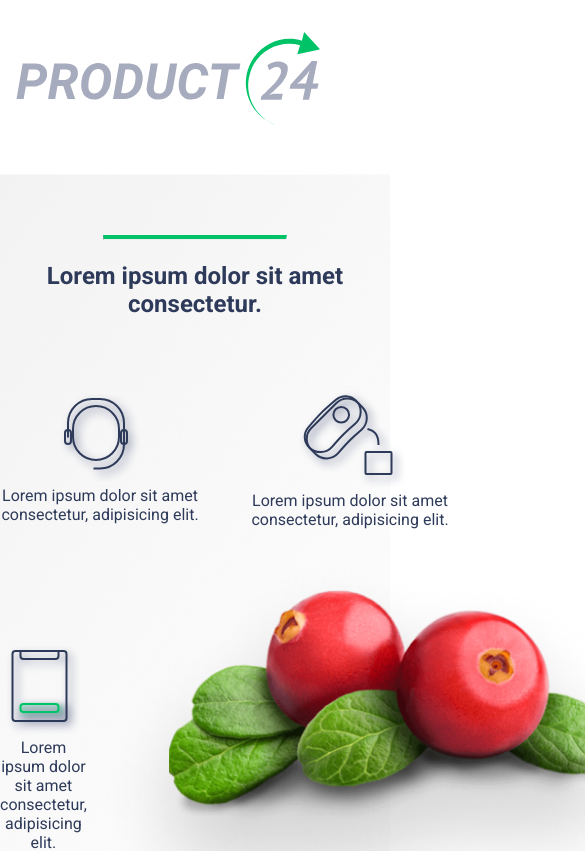
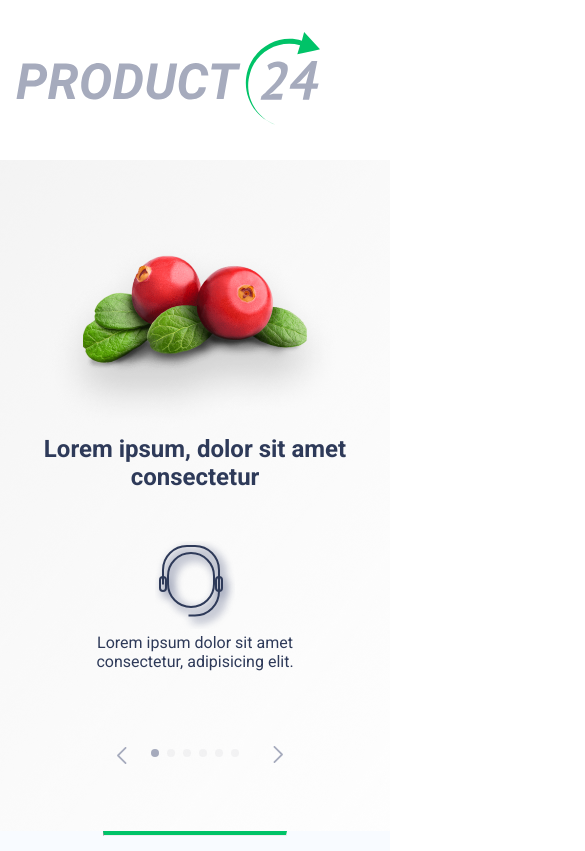
Before and after one commit to sed9xa/Product24, a Vue app: page / in a window 390 px wide. Shown: the top 851 px of the page, 585 px wide, since content can reach past the window. Built offline with nearby package versions, Linux system fonts and the light colour scheme.

Commit message:
some last changes

```diff
--- a/src/components/productAnswers.vue
+++ b/src/components/productAnswers.vue
@@ -73,7 +73,6 @@ export default {
       for (let i = 0; i < this.answers.length; i++) {
         //this.answers[i].active = false;
         if (this.answers[i].id === id) {
-          console.log(this.answers[i].id, id, this.answers[i].active);
           if (this.answers[i].active === true) {
             this.answers[i].active = false;
           } else if (this.answers[i].active === false) {
@@ -98,16 +97,12 @@ export default {
 .answers__container {
   margin: 70px 80px 0;
 }
-.answers__inner {
-}
 .answers__title {
   max-width: 500px;
   margin: 0 auto 15px;
 }
 .answers__subtitle {
   margin-bottom: 25px;
-}
-.answers__togglers {
 }
 .answers__toggler {
   border-bottom: 1px solid #e7ebf0;
--- a/src/components/productMain.vue
+++ b/src/components/productMain.vue
@@ -41,42 +41,99 @@
           >
         </div>
       </div>
-      <swiper
-        :slides-per-view="3"
-        :space-between="50"
-        @swiper="onSwiper"
-        @slideChange="onSlideChange"
-      >
-        <swiper-slide>Slide 1</swiper-slide>
-        <swiper-slide>Slide 2</swiper-slide>
-        <swiper-slide>Slide 3</swiper-slide>
-        ...
-      </swiper>
+      <div class="berry__swiper">
+        <h1 class="swiper__title">Lorem ipsum, dolor sit amet consectetur</h1>
+        <swiper
+          :loop="true"
+          :modules="modules"
+          :navigation="{ nextEl: '.nextArrow', prevtEl: '.prevArrow' }"
+          :pagination="{
+            clickable: true,
+            el: '.swiper-pagination',
+          }"
+          :slides-per-view="1"
+          :space-between="50"
+        >
+          <swiper-slide class="berry__slider"
+            ><berry-block :imgSrc="'headphones'"
+              >Lorem ipsum dolor sit amet consectetur, adipisicing
+              elit.</berry-block
+            ></swiper-slide
+          >
+          <swiper-slide class="berry__slider"
+            ><berry-block :imgSrc="'ellipseCircle'"
+              >Lorem ipsum dolor sit amet consectetur, adipisicing
+              elit.</berry-block
+            ></swiper-slide
+          >
+          <swiper-slide class="berry__slider"
+            ><berry-block :imgSrc="'pad'"
+              >Lorem ipsum dolor sit amet consectetur, adipisicing
+              elit.</berry-block
+            ></swiper-slide
+          >
+          <swiper-slide class="berry__slider"
+            ><berry-block :imgSrc="'ellipseCircle'"
+              >Lorem ipsum dolor sit amet consectetur, adipisicing
+              elit.</berry-block
+            ></swiper-slide
+          >
+          <swiper-slide class="berry__slider"
+            ><berry-block :imgSrc="'headphones'"
+              >Lorem ipsum dolor sit amet consectetur, adipisicing
+              elit.</berry-block
+            ></swiper-slide
+          >
+          <swiper-slide class="berry__slider"
+            ><berry-block :imgSrc="'circleSquare'"
+              >Lorem ipsum dolor sit amet consectetur, adipisicing
+              elit.</berry-block
+            ></swiper-slide
+          >
+
+          <div class="prevArrow"></div>
+          <div class="swiper-pagination"></div>
+          <div class="nextArrow"></div>
+        </swiper>
+      </div>
     </div>
   </main>
 </template>
 
 <script>
 import { Swiper, SwiperSlide } from "swiper/vue";
+import { Navigation, Pagination } from "swiper";
 import "swiper/css";
+import "swiper/scss";
+import "swiper/scss/navigation";
+import "swiper/scss/pagination";
 import berryBlock from "./berryBlock.vue";
 import productTitle from "./UI/productTitle.vue";
 export default {
   components: { berryBlock, productTitle, Swiper, SwiperSlide },
+  setup() {
+    return {
+      modules: [Navigation, Pagination],
+    };
+  },
 };
 </script>
 
-<style>
+<style lang="scss">
 .main {
-  height: 950px;
+  max-height: 950px;
   padding-top: 75px;
   background-repeat: no-repeat;
   background-position: center;
   background-image: url("@/assets/images/mainBg.png");
+  padding-bottom: 70px;
 }
 .main__berry {
   max-width: 950px;
   margin: 70px auto 0;
+}
+.main__title-block {
+  display: none;
 }
 .main__berry-block {
   display: flex;
@@ -88,8 +145,6 @@ export default {
   width: 450px;
   margin-bottom: 20px;
 }
-.main__berry-second {
-}
 .main__berry-img {
   height: 400px;
 }
@@ -97,4 +152,106 @@ export default {
   width: 450px;
   margin-top: -60px;
 }
+.berry__swiper {
+  display: none;
+}
+.swiper {
+  padding-bottom: 50px;
+}
+.swiper-pagination {
+  width: 200px;
+  height: 50px;
+  margin: auto;
+}
+.nextArrow,
+.prevArrow {
+  width: 10px;
+  height: 20px;
+  background-image: url("@/assets/images/leftArrow.svg");
+  background-size: contain;
+  background-repeat: no-repeat;
+  position: relative;
+  cursor: pointer;
+}
+.nextArrow::after,
+.prevArrow::after {
+  width: 10px;
+  height: 20px;
+}
+.nextArrow {
+  transform: rotate(180deg);
+  left: 70%;
+  bottom: 18px;
+}
+.prevArrow {
+  top: 25px;
+  left: 30%;
+}
+.swiper-pagination-fraction,
+.swiper-pagination-custom,
+.swiper-horizontal > .swiper-pagination-bullets,
+.swiper-pagination-bullets.swiper-pagination-horizontal {
+  width: 150px;
+  margin: auto;
+}
+.swiper-pagination {
+  display: block;
+  position: static;
+  width: 150px;
+  margin: auto;
+  padding: 0;
+  margin: 0;
+  bottom: auto;
+  height: auto;
+}
+.swiper-pagination-bullet {
+  width: 8px;
+  height: 8px;
+  border-radius: 50%;
+  background: #ccced1;
+}
+.swiper-pagination-bullet-active {
+  background: #a6abbd;
+}
+
+.slider__nav {
+  display: flex;
+  align-items: center;
+  width: 150px;
+}
+@media (max-width: 1000px) {
+  .main{
+    padding-bottom: 0;
+  }
+  .main__berry {
+    margin: 0;
+  }
+  .main__berry .berry__block {
+    display: none;
+  }
+  .main__berry-first {
+    display: none;
+  }
+  .main__berry-img {
+    margin: auto;
+  }
+  .main__berry-third {
+    display: none;
+  }
+  .berry__slider .berry__block {
+    margin: 0 auto 40px;
+  }
+  .swiper__title {
+    margin: 0 15px 50px;
+    font-size: 24px;
+  }
+  .berry__swiper {
+    display: block;
+  }
+}
+@media (max-width: 700px) {
+  .main__berry-img {
+    height: 200px;
+  }
+}
 </style>
```
Also changed, not shown: src/components/UI/slider.vue (deleted, +0 -43 lines), src/assets/images/leftArrow.svg (added).
